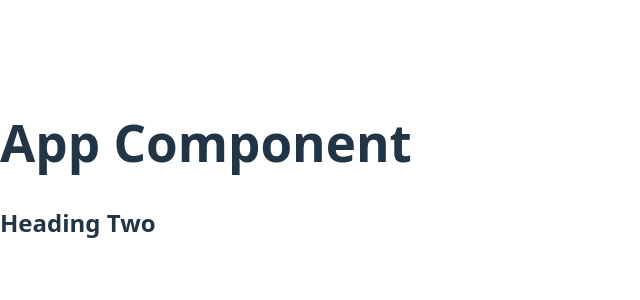
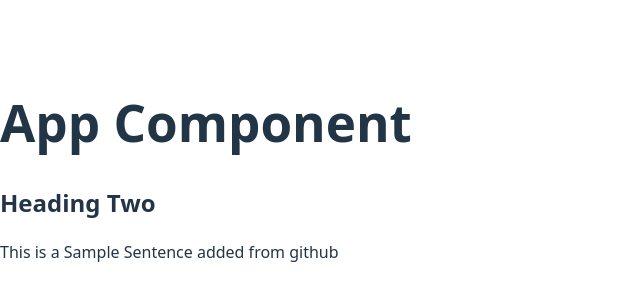
Before and after one commit to livetechINDIA2025/demoReact, a React (Vite) app: page / in a window 1280 px wide. Shown: the part 230-530 px from the top of the page, without its empty margins (0-640 px from the left). Built offline with nearby package versions, Linux system fonts and the light colour scheme.

Commit message:
added p tag

```diff
--- a/src/App.jsx
+++ b/src/App.jsx
@@ -3,6 +3,7 @@ export default function App() {
     <>
       <h1>App Component</h1>
       <h2>Heading Two</h2>
+      <p>This is a Sample Sentence added from github</p>
     </>
   )
 }
```
